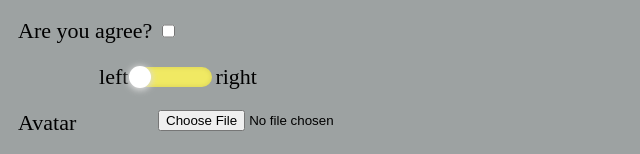
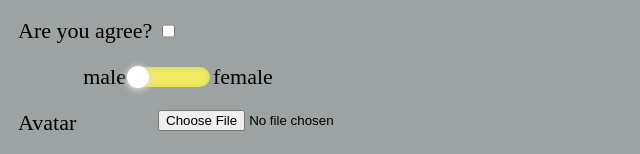
Before and after one commit to SiarheiHa/REACT_RSS_course, a React (Create React App) app in the folder react-course/: page /form in a window 1280 px wide. Shown: the part 246-400 px from the top of the page, without its empty margins (0-640 px from the left). Built offline with nearby package versions, Linux system fonts and the light colour scheme.

Commit message:
feat: add logic for data collection

```diff
--- a/react-course/src/components/FormContainer/Form/Form.tsx
+++ b/react-course/src/components/FormContainer/Form/Form.tsx
@@ -1,5 +1,5 @@
 import React from 'react';
-import { FormRefs, FormState, InputErrors, InputName } from 'types/types';
+import { FormProps, FormRefs, FormState, InputErrors, InputName, SwitcherValue } from 'types/types';
 
 import './Form.scss';
 
@@ -13,7 +13,7 @@ const inputNames: Array<InputName> = [
   InputName.file,
 ];
 
-class Form extends React.Component<Record<string, never>, FormState> {
+class Form extends React.Component<FormProps, FormState> {
   state = {
     isSubmitDisabled: true,
     inputErrors: {
@@ -41,7 +41,7 @@ class Form extends React.Component<Record<string, never>, FormState> {
     console.log('onSubmit', e);
     e.preventDefault();
     this.validateForm();
-    console.log(this.hasFormErrors());
+    // console.log(this.hasFormErrors());
 
     // if (this.hasFormErrors()) {
     //   this.setState({ isSubmitDisabled: true });
@@ -89,32 +89,42 @@ class Form extends React.Component<Record<string, never>, FormState> {
         inputErrors: newInputErrors,
         isSubmitDisabled: true,
       },
-      () => console.log(this.hasFormErrors())
+      () => {
+        if (!this.hasFormErrors()) {
+          console.log('no erorrs');
+          this.submitFormData();
+        }
+      }
     );
+  }
 
-    console.log(this.hasFormErrors());
-    // if (this.hasFormErrors()) {
-    //   console.log('есть ошибки кнопка задизеблена');
-    //   this.setState({ isSubmitDisabled: true });
-    //   // disable submit
-    // } else {
-    //   //TODO
-    //   // логика создания карточки
+  submitFormData() {
+    //   // логика сбора данных формы
+    const data = this.getInputsData();
     //   // очистить FormErrors
     //   // очистить values
-    // }
+    this.props.onFormFill(data);
+  }
+
+  getInputsData() {
+    const data = Object.values(this.formRefs).reduce((acc: Record<string, string>, ref) => {
+      if (!ref.current) return acc;
+      const { name } = ref.current;
+      if (!name || ref.current.name === 'checkbox') return acc;
+      if (name === 'switcher' && ref.current instanceof HTMLInputElement) {
+        acc['gender'] = ref.current.checked ? SwitcherValue.right : SwitcherValue.left;
+        return acc;
+      }
+      acc[name] = ref.current.value;
+      return acc;
+    }, {});
+    return data;
   }
 
   isInputValueValid(name: InputName) {
     const element = this.formRefs[name].current;
     if (!element) return;
     const value = element.value;
-    // let isError: boolean;
-    // if (element instanceof HTMLInputElement) {
-    //   const checked = element.checked;
-    //   // console.log(cheked);
-    // }
-    console.log(name);
     switch (name) {
       case InputName.name:
         return value.length > 1;
@@ -197,9 +207,9 @@ class Form extends React.Component<Record<string, never>, FormState> {
       case InputName.switcher:
         return (
           <label className="switcher">
-            <span className="switcher__text">left</span>
+            <span className="switcher__text">{SwitcherValue.left}</span>
             <input type="checkbox" {...props} />
-            <span className="switcher__text">right</span>
+            <span className="switcher__text">{SwitcherValue.right}</span>
           </label>
         );
       case InputName.file:
--- a/react-course/src/components/FormContainer/FormContainer.tsx
+++ b/react-course/src/components/FormContainer/FormContainer.tsx
@@ -5,11 +5,16 @@ import Form from './Form';
 import './FormContainer.scss';
 
 class FormContainer extends React.Component {
+  onFormFill = (data: Record<string, string>) => {
+    console.log('form is filled');
+    console.log(data);
+  };
+
   render() {
     return (
       <div>
         <p>container</p>
-        <Form />
+        <Form onFormFill={this.onFormFill} />
         <CardList />
       </div>
     );
--- a/react-course/src/types/types.tsx
+++ b/react-course/src/types/types.tsx
@@ -52,6 +52,15 @@ export enum InputName {
   file = 'file',
 }
 
+export enum SwitcherValue {
+  left = 'male',
+  right = 'female',
+}
+
+export type FormProps = {
+  onFormFill: (data: Record<string, string>) => void;
+};
+
 export type FormState = {
   isSubmitDisabled: boolean;
   inputErrors: InputErrors;
```
Also changed, not shown: 1 other file (tests, documents, lock files or other folders).
